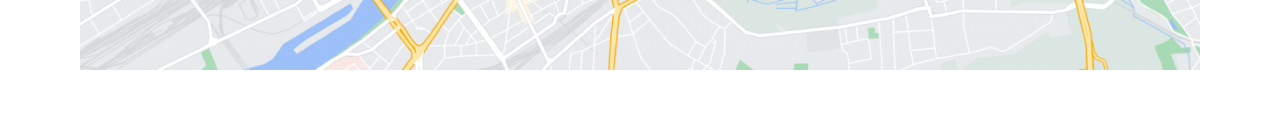
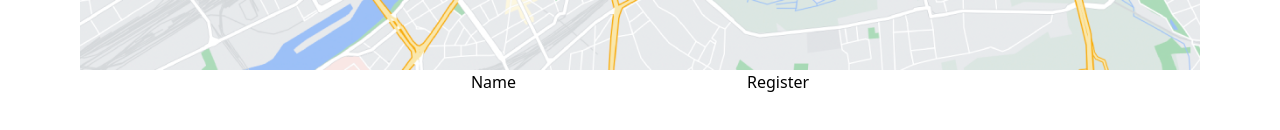
Before and after one commit to ElmuUuU/juniorwebdevelopment, a Next.js app: page /Games/Gameone in a window 1280 px wide. Shown: the part 560-690 px from the top of the page. Built offline with nearby package versions, Linux system fonts and the light colour scheme.

Commit message:
added form to Gameone

```diff
--- a/pages/Games/Gameone.tsx
+++ b/pages/Games/Gameone.tsx
@@ -4,6 +4,11 @@ function Games() {
   return (
     <div className="flex flex-col items-center justify-center w-full flex-1 px-20 text-center">
       <img src="/1.png" alt="" width="1280" height="720" />
+      <form action="http://www.acme.com/register" method="POST">
+        <label for="name">Name</label>
+        <input id="name" type="text" autocomplete="name" required />
+        <button type="submit">Register</button>
+      </form>
     </div>
   );
 }
```
